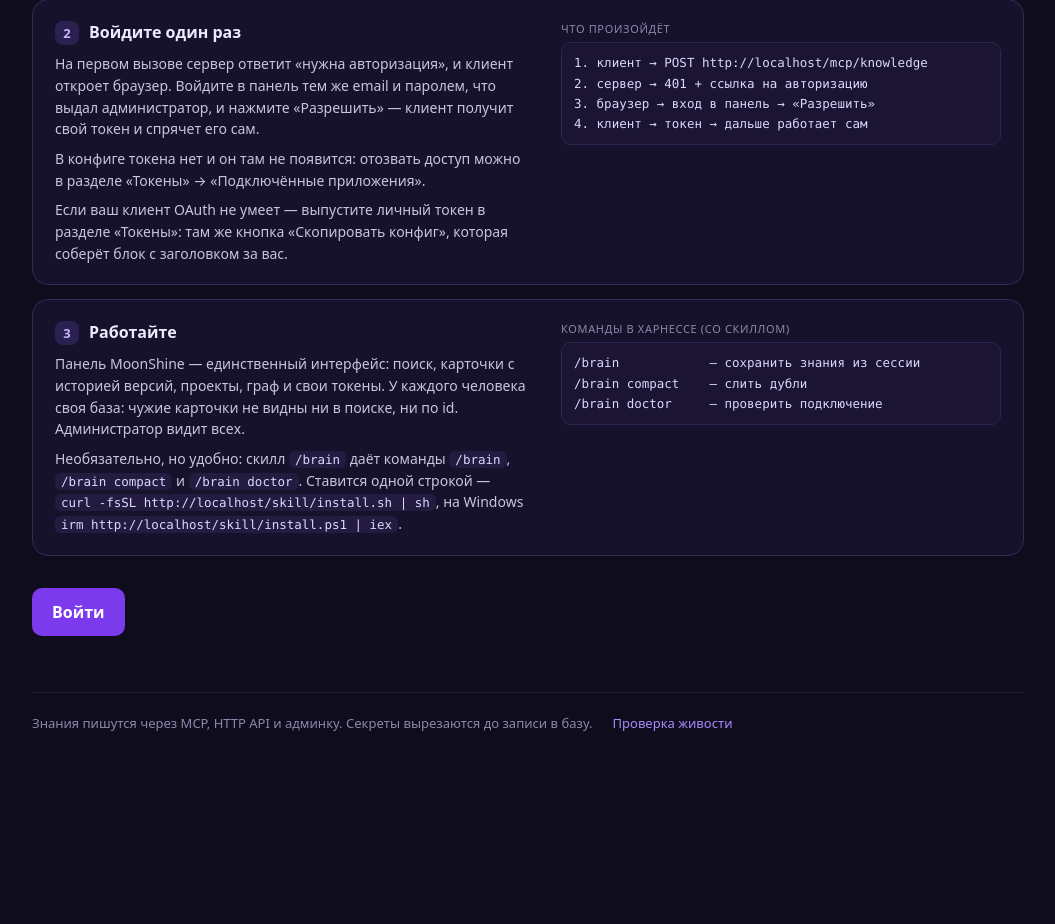
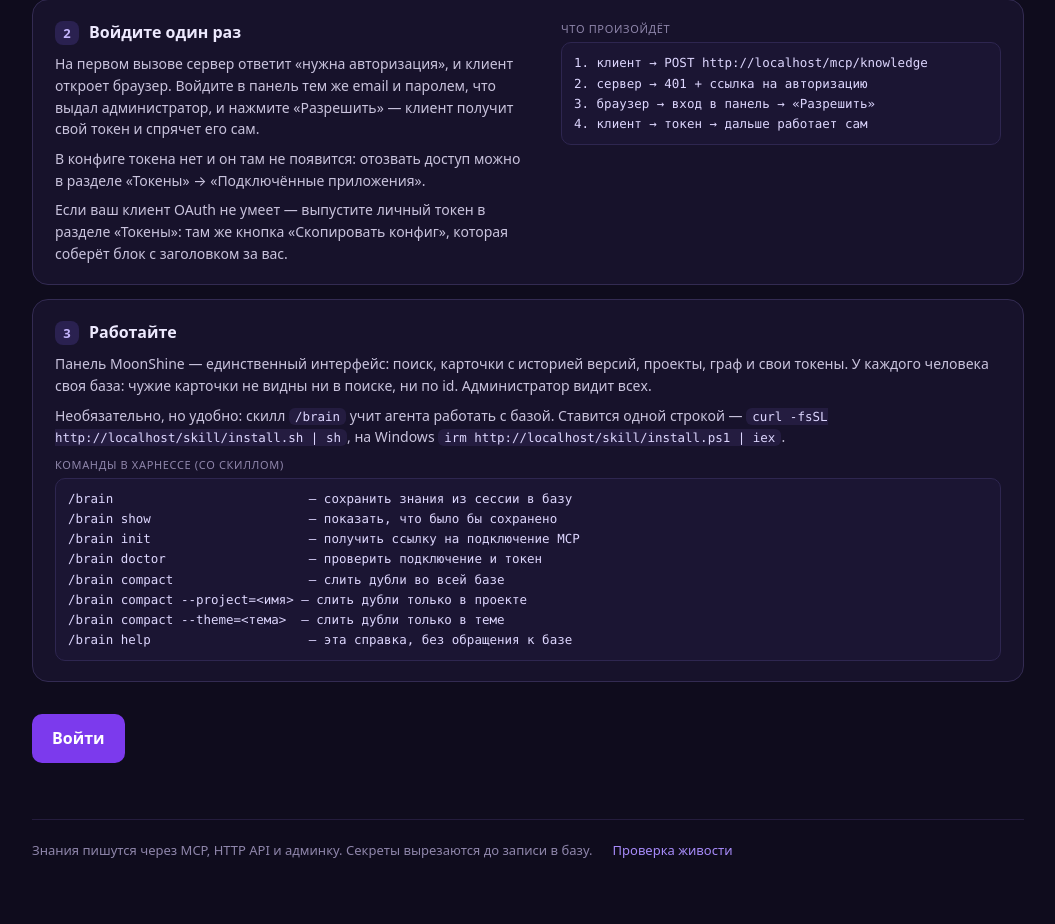
Before and after one commit to skolosov/neiro-brain, a Laravel app: page / in a window 1280 px wide. Shown: the part 709-1633 px from the top of the page, without its empty margins (112-1167 px from the left). Before the commit the page ends 1440 px from the top, so only its background shows below. Run offline with Laravel 12, Linux system fonts and the light colour scheme; parts of the project's set-up code (start-up, migrations or seed data) failed here and were passed over; some libraries are stand-ins or nearby versions.

Commit message:
Главная: все команды скилла с описаниями на всю ширину

```diff
--- a/resources/views/home.blade.php
+++ b/resources/views/home.blade.php
@@ -16,6 +16,7 @@
 
         .steps { display: flex; flex-direction: column; gap: 14px; margin-top: 36px; }
         .step { display: grid; grid-template-columns: minmax(0, 1fr) minmax(0, 440px); gap: 8px 32px; align-items: start; border: 1px solid #332b52; background: #17122b; border-radius: 16px; padding: 20px 22px; }
+        .step-stack { grid-template-columns: minmax(0, 1fr); }
         .step h2 { display: flex; align-items: center; gap: 10px; margin: 0 0 8px; font-size: 16px; color: #ede9fe; font-weight: 650; }
         .step h2 .step-num { display: inline-flex; align-items: center; justify-content: center; width: 24px; height: 24px; flex: 0 0 24px; border-radius: 8px; background: #2a2150; color: #c4b5fd; font-size: 13px; font-weight: 700; }
         .step p { margin: 0; font-size: 14px; color: #c9c3dd; }
@@ -99,23 +100,27 @@
             </div>
         </section>
 
-        <section class="step">
+        <section class="step step-stack">
             <div>
                 <h2><span class="step-num">3</span> Работайте</h2>
                 <p>Панель MoonShine — единственный интерфейс: поиск, карточки с историей версий,
                     проекты, граф и свои токены. У каждого человека своя база: чужие карточки не
                     видны ни в поиске, ни по id. Администратор видит всех.</p>
-                <p>Необязательно, но удобно: скилл <code>/brain</code> даёт команды
-                    <code>/brain</code>, <code>/brain compact</code> и <code>/brain doctor</code>.
+                <p>Необязательно, но удобно: скилл <code>/brain</code> учит агента работать с базой.
                     Ставится одной строкой — <code>curl -fsSL {{ url('/skill/install.sh') }} | sh</code>,
                     на Windows <code>irm {{ url('/skill/install.ps1') }} | iex</code>.</p>
             </div>
             <div class="cmds">
                 <div>
                     <div class="cmd-label">Команды в харнессе (со скиллом)</div>
-                    <pre><code>/brain            — сохранить знания из сессии
-/brain compact    — слить дубли
-/brain doctor     — проверить подключение</code></pre>
+                    <pre><code>/brain                          — сохранить знания из сессии в базу
+/brain show                     — показать, что было бы сохранено
+/brain init                     — получить ссылку на подключение MCP
+/brain doctor                   — проверить подключение и токен
+/brain compact                  — слить дубли во всей базе
+/brain compact --project=&lt;имя&gt; — слить дубли только в проекте
+/brain compact --theme=&lt;тема&gt;  — слить дубли только в теме
+/brain help                     — эта справка, без обращения к базе</code></pre>
                 </div>
             </div>
         </section>
```
